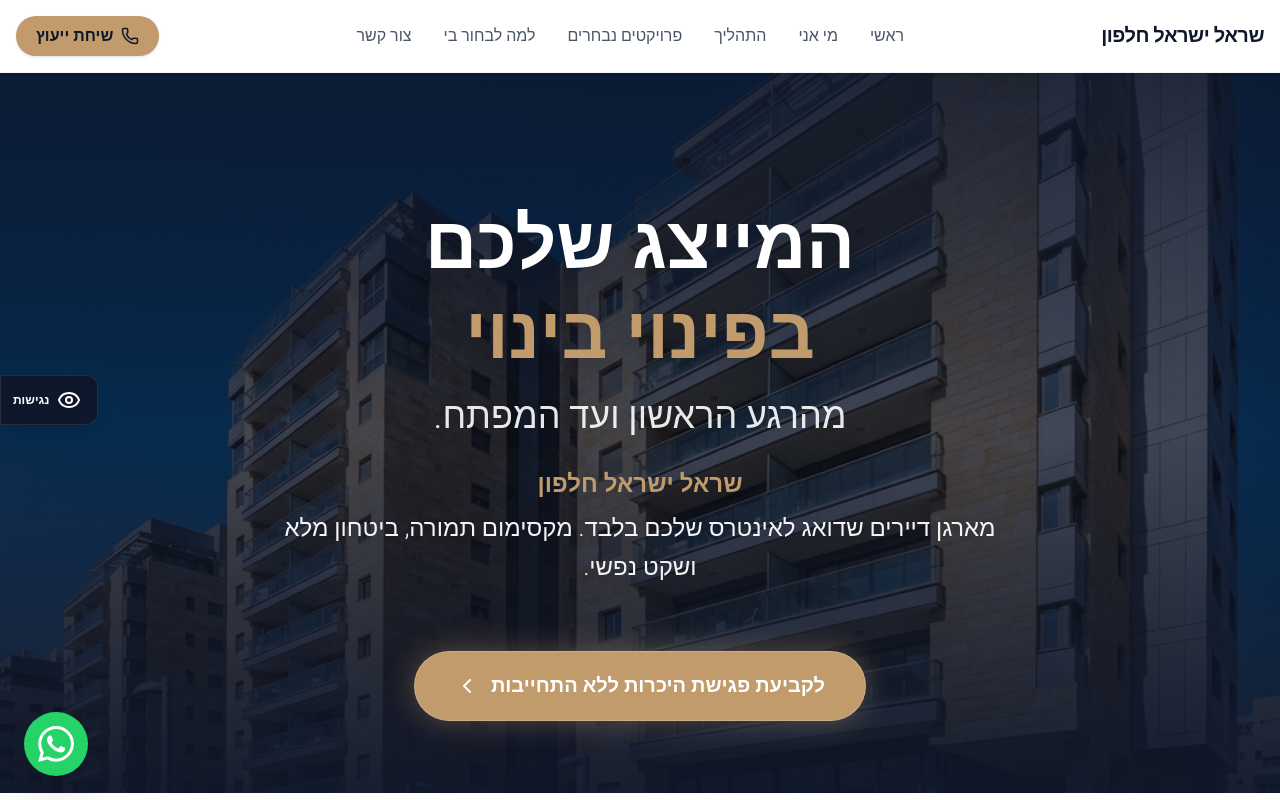
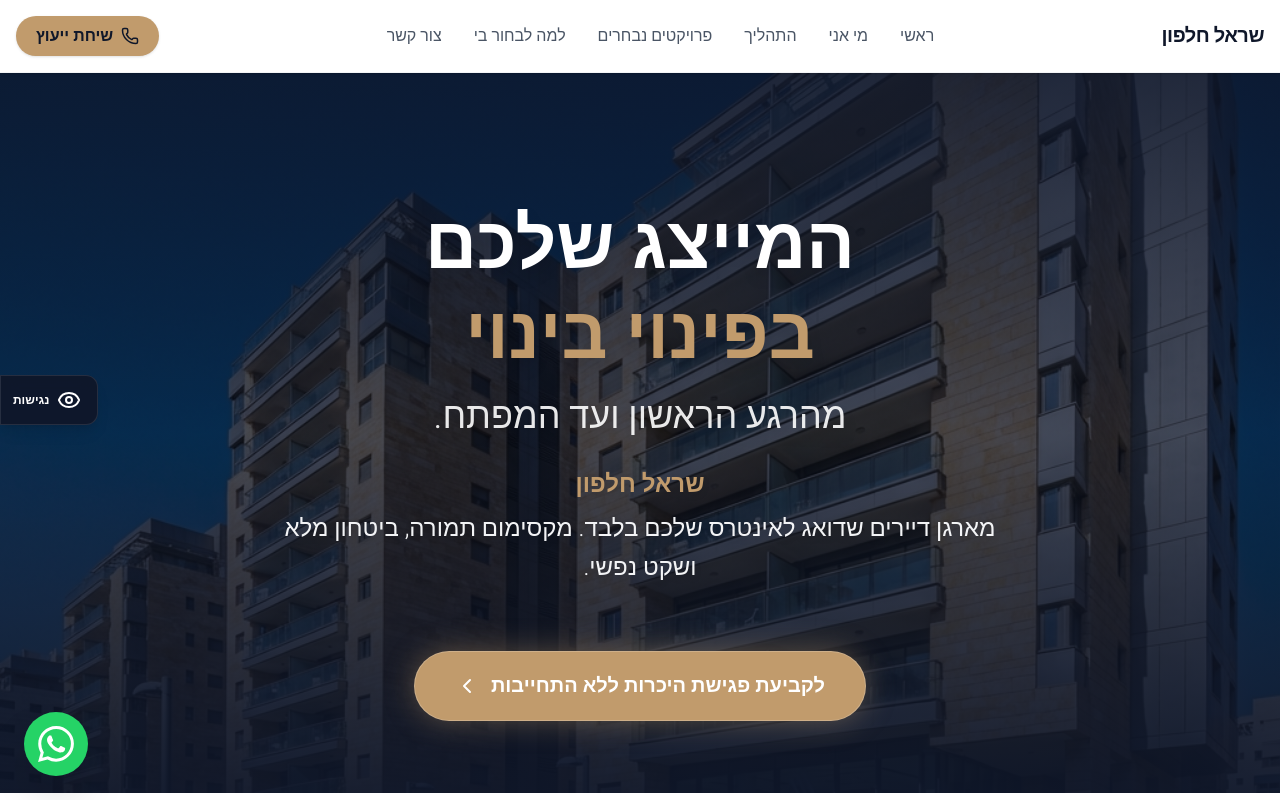
Before and after one commit to AmnonHalili/sarel, a React (Vite) app: page / in a window 1280 px wide. Shown: the top 800 px of the page. Built offline with nearby package versions, Linux system fonts and the light colour scheme.

Commit message:
Update name to 'שראל חלפון' across site
Replaced all instances of 'שראל ישראל חלפון' with 'שראל חלפון' in meta tags, component text, and image alt attributes for consistency and branding.

```diff
--- a/index.html
+++ b/index.html
@@ -8,24 +8,24 @@
   <link rel="preconnect" href="https://fonts.googleapis.com">
   <link rel="preconnect" href="https://fonts.gstatic.com" crossorigin>
   <link href="https://fonts.googleapis.com/css2?family=Heebo:wght@300;400;500;700;900&display=swap" rel="stylesheet">
-  <title>שראל ישראל חלפון - מארגן דיירים בפינוי בינוי</title>
+  <title>שראל חלפון - מארגן דיירים בפינוי בינוי</title>
   <meta name="description"
-    content="שראל ישראל חלפון - מומחה ומוביל בתחום ארגון דיירים לפינוי בינוי והתחדשות עירונית. דואג לאינטרסים שלכם בשקיפות, מקצועיות וביטחון מלא." />
+    content="שראל חלפון - מומחה ומוביל בתחום ארגון דיירים לפינוי בינוי והתחדשות עירונית. דואג לאינטרסים שלכם בשקיפות, מקצועיות וביטחון מלא." />
 
   <!-- Open Graph / Facebook -->
   <meta property="og:type" content="website" />
   <meta property="og:url" content="https://sarel-halfon.co.il/" />
-  <meta property="og:title" content="שראל ישראל חלפון - מארגן דיירים בפינוי בינוי" />
+  <meta property="og:title" content="שראל חלפון - מארגן דיירים בפינוי בינוי" />
   <meta property="og:description"
-    content="הפכו את הבניין שלכם לנכס חדש עם ליווי אישי, מקצועי ושקוף. שראל ישראל חלפון - דואג לדיירים לאינטרס מובהק ושקט נפשי." />
+    content="הפכו את הבניין שלכם לנכס חדש עם ליווי אישי, מקצועי ושקוף. שראל חלפון - דואג לדיירים לאינטרס מובהק ושקט נפשי." />
   <meta property="og:image" content="/hero-building.png" />
 
   <!-- Twitter -->
   <meta property="twitter:card" content="summary_large_image" />
   <meta property="twitter:url" content="https://sarel-halfon.co.il/" />
-  <meta property="twitter:title" content="שראל ישראל חלפון - מארגן דיירים בפינוי בינוי" />
+  <meta property="twitter:title" content="שראל חלפון - מארגן דיירים בפינוי בינוי" />
   <meta property="twitter:description"
-    content="הפכו את הבניין שלכם לנכס חדש עם ליווי אישי, מקצועי ושקוף. שראל ישראל חלפון - דואג לדיירים לאינטרס מובהק ושקט נפשי." />
+    content="הפכו את הבניין שלכם לנכס חדש עם ליווי אישי, מקצועי ושקוף. שראל חלפון - דואג לדיירים לאינטרס מובהק ושקט נפשי." />
   <meta property="twitter:image" content="/hero-building.png" />
 
 <body>
--- a/src/components/AccessibilityModal.jsx
+++ b/src/components/AccessibilityModal.jsx
@@ -111,7 +111,7 @@ const AccessibilityModal = ({ isOpen, onClose }) => {
                                 במידה ומצאתם באתר בעיה בנושא הנגישות או שאתם זקוקים עזרה, אתם מוזמנים לפנות אלינו:
                             </p>
                             <div className="mt-4 bg-gray-50 p-4 rounded-xl border border-gray-100">
-                                <p><strong>שם:</strong> שראל ישראל חלפון</p>
+                                <p><strong>שם:</strong> שראל חלפון</p>
                                 <p><strong>טלפון:</strong> 050-572-8489</p>
                                 <p><strong>אימייל:</strong> H0505728489@gmail.com</p>
                             </div>
--- a/src/components/Contact.jsx
+++ b/src/components/Contact.jsx
@@ -148,7 +148,7 @@ const Contact = () => {
                                 <p className="text-gray-600 italic">
                                     "בשבילי פינוי בינוי הוא לא רק עסקת נדל"ן, אלא הזדמנות לשפר את איכות החיים של משפחות רבות."
                                 </p>
-                                <span className="block mt-2 text-brand-gold font-bold text-sm">- שראל ישראל חלפון</span>
+                                <span className="block mt-2 text-brand-gold font-bold text-sm">- שראל חלפון</span>
                             </div>
                         </FadeIn>
                     </div>
--- a/src/components/Footer.jsx
+++ b/src/components/Footer.jsx
@@ -12,7 +12,7 @@ const Footer = ({ onOpenAccessibility }) => {
     return (
         <footer className="bg-slate-900 border-t border-white/10 py-8 mt-auto">
             <div className="container mx-auto px-4 text-center">
-                <p className="text-gray-400 text-sm mb-2">© {new Date().getFullYear()} שראל ישראל חלפון - מארגן דיירים בפינוי בינוי. כל הזכויות שמורות.</p>
+                <p className="text-gray-400 text-sm mb-2">© {new Date().getFullYear()} שראל חלפון - מארגן דיירים בפינוי בינוי. כל הזכויות שמורות.</p>
                 <div className="flex justify-center gap-4 text-xs text-gray-500">
                     <button onClick={onOpenAccessibility} className="hover:text-brand-gold transition-colors underline">
                         הצהרת נגישות
--- a/src/components/Header.jsx
+++ b/src/components/Header.jsx
@@ -21,7 +21,7 @@ const Header = () => {
             <header className="sticky top-0 z-50 bg-white/95 backdrop-blur-sm border-b border-gray-100 shadow-sm">
                 <div className="container mx-auto px-4 py-4 flex justify-between items-center">
                     <div className="text-xl font-bold tracking-tight text-brand-text">
-                        שראל ישראל חלפון
+                        שראל חלפון
                     </div>
 
                     <nav className="hidden md:flex items-center gap-8 text-gray-600">
@@ -82,7 +82,7 @@ const Header = () => {
                                     <X size={24} />
                                 </button>
                                 <div className="text-lg font-bold text-brand-text">
-                                    שראל ישראל חלפון
+                                    שראל חלפון
                                 </div>
                             </div>
 
--- a/src/components/Hero.jsx
+++ b/src/components/Hero.jsx
@@ -31,7 +31,7 @@ const Hero = () => {
 
                     <FadeIn delay={0.4} direction="up" fullWidth>
                         <p className="text-xl md:text-2xl text-gray-100 leading-relaxed font-light max-w-3xl mx-auto drop-shadow-md">
-                            <strong className="text-brand-gold font-bold block mb-2 text-2xl">שראל ישראל חלפון</strong>
+                            <strong className="text-brand-gold font-bold block mb-2 text-2xl">שראל חלפון</strong>
                             מארגן דיירים שדואג לאינטרס שלכם בלבד. מקסימום תמורה, ביטחון מלא ושקט נפשי.
                         </p>
                     </FadeIn>
--- a/src/components/Intro.jsx
+++ b/src/components/Intro.jsx
@@ -24,7 +24,7 @@ const Intro = () => {
                                 <br /><strong>אבל מי דואג לכם, הדיירים?</strong>
                             </p>
                             <p className="text-lg md:text-xl text-gray-600 leading-relaxed mt-4">
-                                נעים להכיר, שראל ישראל חלפון. התפקיד שלי הוא להיות המגן שלכם. לוודא שאתם מקבלים את המקסימום המגיע לכם, בלי אותיות קטנות ובלי פשרות.
+                                נעים להכיר, שראל חלפון. התפקיד שלי הוא להיות המגן שלכם. לוודא שאתם מקבלים את המקסימום המגיע לכם, בלי אותיות קטנות ובלי פשרות.
                             </p>
                         </Reveal>
                     </div>
@@ -35,7 +35,7 @@ const Intro = () => {
                             <div className="relative w-full max-w-md aspect-[4/5] rounded-3xl overflow-hidden shadow-2xl border-4 border-white">
                                 <img
                                     src={sarelPortrait}
-                                    alt="שראל ישראל חלפון"
+                                    alt="שראל חלפון"
                                     className="w-full h-full object-cover object-[50%_15%] hover:scale-105 transition-transform duration-700"
                                 />
                                 {/* Quote Overlay */}
```
